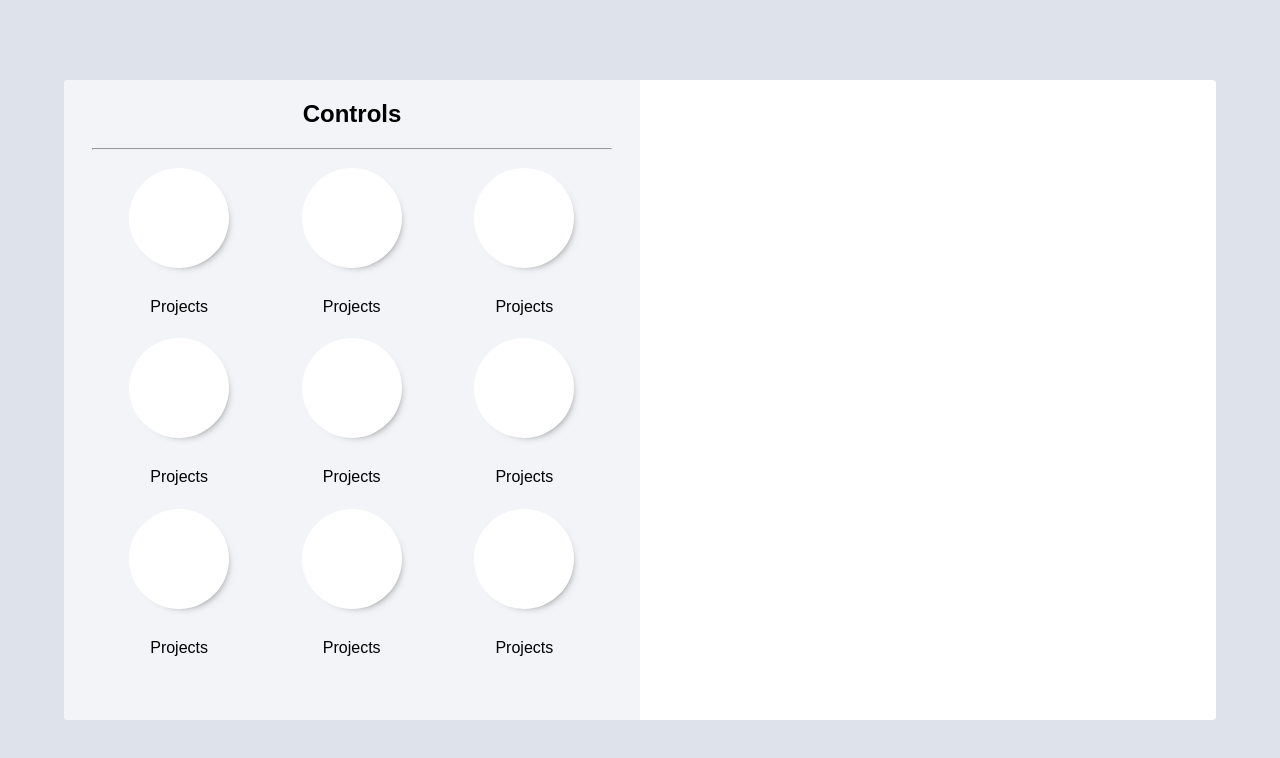
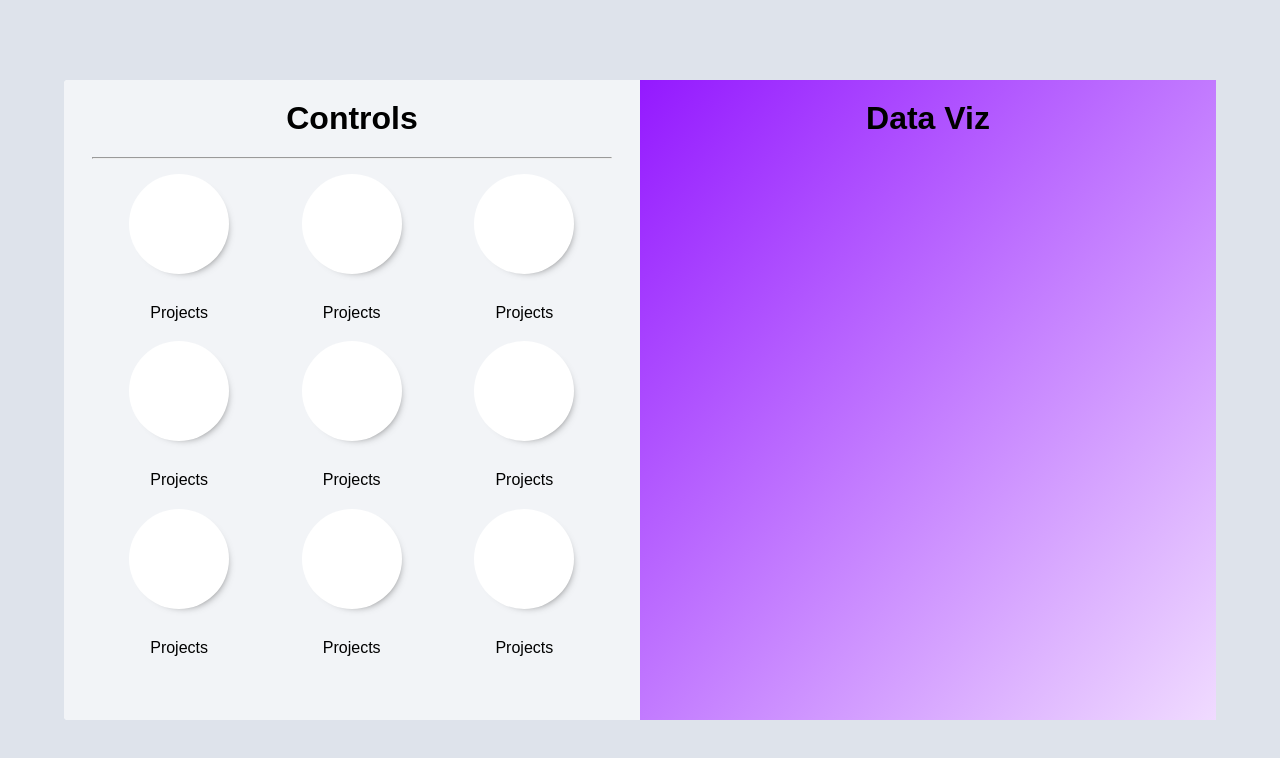
Before and after one commit to robbiegreiner/construction-forms-web-app, a React (Create React App) app: page / in a window 1280 px wide. Shown: the top 758 px of the page. Built offline with nearby package versions, Linux system fonts and the light colour scheme.

Commit message:
rendering data viz component

```diff
--- a/src/components/App.js
+++ b/src/components/App.js
@@ -1,14 +1,13 @@
 import React, { Component } from 'react';
 import { Route } from 'react-router-dom';
 import '../styles/App.css';
-import Controls from './Controls.js';
+import Home from './Home.js';
 
 class App extends Component {
   render() {
     return (
       <div className="App">
-        <Route path="/" component= { Controls } />
-        {/* <Route exact path="/" component= { DataViz } /> */}
+        <Route path="/" component= { Home } />
         {/* <Route exact path="/employees" component= { employeesContainer } />
         <Route exact path="/employees/:id" component= { employeesContainer } /> */}
         {/* <Route path="/employees" component={ employees } /> */}
--- a/src/components/Controls.js
+++ b/src/components/Controls.js
@@ -5,7 +5,7 @@ import '../styles/Controls.css';
 class Controls extends Component {
   render() {
     return (
-      <section className="main-container">
+
         <div className="controls">
           <h1>Controls</h1>
           <hr/>
@@ -57,7 +57,7 @@ class Controls extends Component {
 
           </div>
         </div>
-      </section>
+
     );
   }
 }
--- a/src/components/DataViz.js
+++ b/src/components/DataViz.js
@@ -0,0 +1,16 @@
+import React, { Component } from 'react';
+import { Route } from 'react-router-dom';
+import '../styles/DataViz.css';
+
+class DataViz extends Component {
+  render() {
+    return (
+        <div className="data-viz">
+          <h1>Data Viz</h1>
+        </div>
+
+    );
+  }
+}
+
+export default DataViz;
--- /dev/null
+++ b/src/components/Home.js
@@ -0,0 +1,19 @@
+import React, { Component } from 'react';
+import { Route } from 'react-router-dom';
+import '../styles/Home.css';
+import DataViz from './DataViz.js';
+import Controls from './Controls.js';
+
+class Home extends Component {
+  render() {
+    return (
+        <div className="main-container">
+          <Controls />
+          <DataViz />
+        </div>
+
+    );
+  }
+}
+
+export default Home;
--- a/src/styles/App.css
+++ b/src/styles/App.css
@@ -7,10 +7,3 @@
   align-items: center;
   justify-content: center;
 }
-
-.main-container {
-  width: 90vw;
-  height: 80vh;
-  background-color: white;
-  border-radius: 4px;
-}
--- /dev/null
+++ b/src/styles/DataViz.css
@@ -0,0 +1,10 @@
+.data-viz {
+  width: 50%;
+  background-image: linear-gradient(to top left, #F0DBFF 0%, #9419FF 100%);
+  display: flex;
+  justify-content: center;
+}
+
+.data-viz h1 {
+  margin-top: 20px;
+}
--- /dev/null
+++ b/src/styles/Home.css
@@ -0,0 +1,7 @@
+.main-container {
+  width: 90vw;
+  height: 80vh;
+  background-color: white;
+  border-radius: 4px;
+  display: flex;
+}
```
